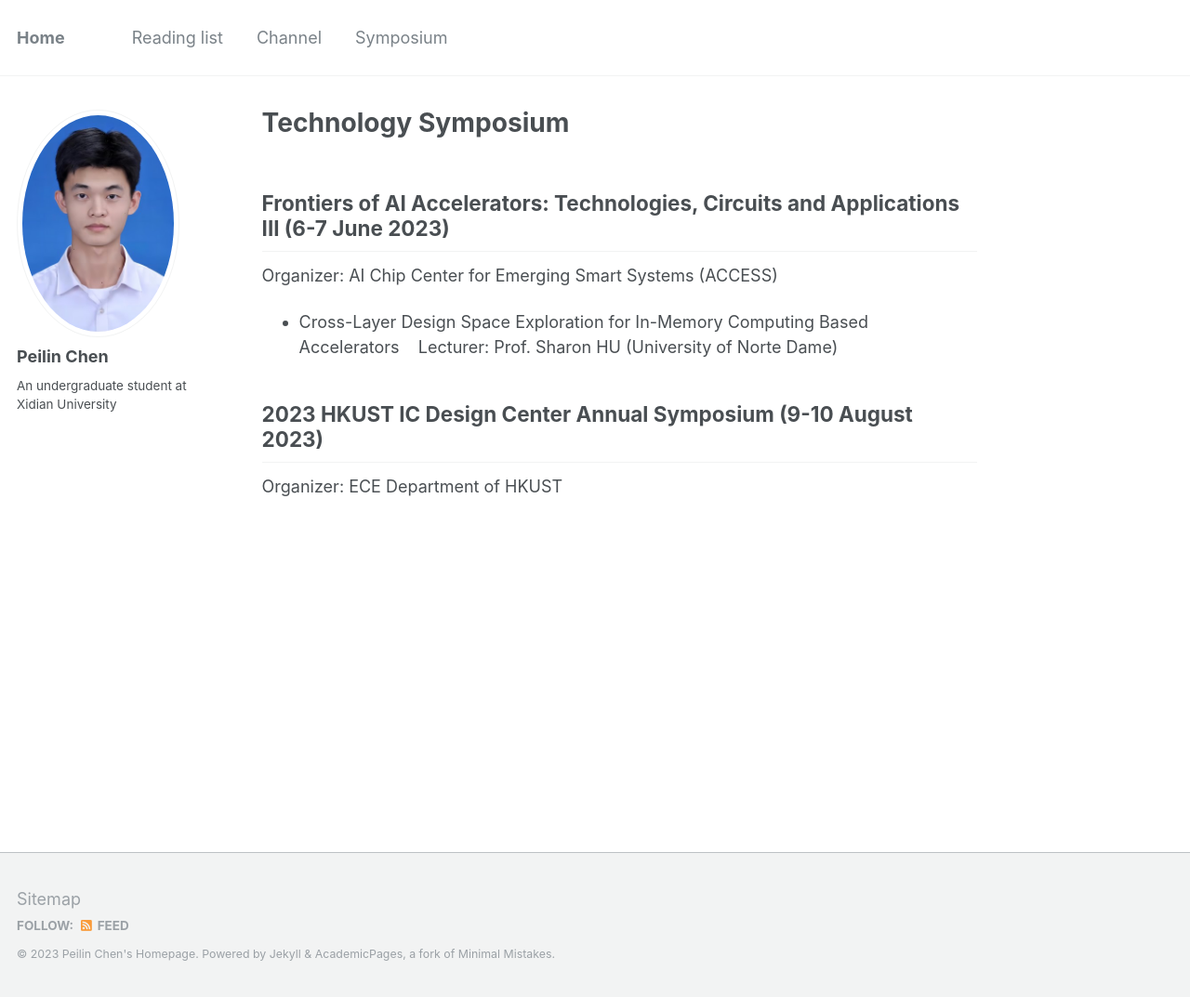
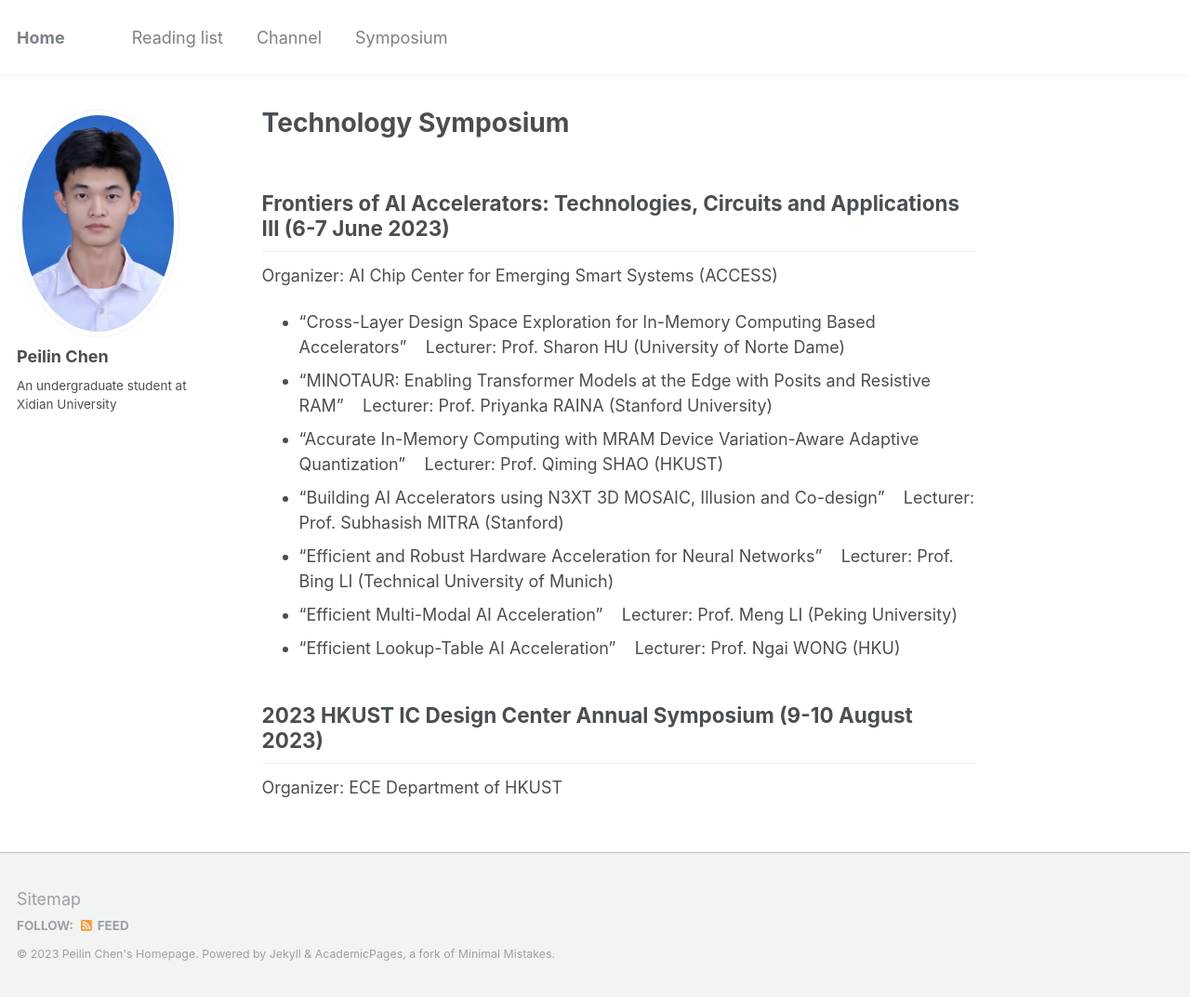
Before and after one commit to peilin-chen/peilin-chen.github.io, a Jekyll site: the page built from _pages/symposium.md, in a window 1280 px wide and 1073 px high. Shown: the whole window at 93% size. Built offline with Jekyll 4.4.1, drawn with Linux system fonts in a browser that asks for light colours.

Commit message:
Update symposium.md

```diff
--- a/_pages/symposium.md
+++ b/_pages/symposium.md
@@ -7,7 +7,13 @@ author_profile: true
 
 ## Frontiers of AI Accelerators: Technologies, Circuits and Applications III (6-7 June 2023)
 Organizer: AI Chip Center for Emerging Smart Systems (ACCESS)
-- Cross-Layer Design Space Exploration for In-Memory Computing Based Accelerators&nbsp;&nbsp;&nbsp;&nbsp;Lecturer: Prof. Sharon HU (University of Norte Dame)
+- "Cross-Layer Design Space Exploration for In-Memory Computing Based Accelerators"&nbsp;&nbsp;&nbsp;&nbsp;Lecturer: Prof. Sharon HU (University of Norte Dame)
+- "MINOTAUR: Enabling Transformer Models at the Edge with Posits and Resistive RAM"&nbsp;&nbsp;&nbsp;&nbsp;Lecturer: Prof. Priyanka RAINA (Stanford University)
+- "Accurate In-Memory Computing with MRAM Device Variation-Aware Adaptive Quantization"&nbsp;&nbsp;&nbsp;&nbsp;Lecturer: Prof. Qiming SHAO (HKUST)
+- "Building AI Accelerators using N3XT 3D MOSAIC, Illusion and Co-design"&nbsp;&nbsp;&nbsp;&nbsp;Lecturer: Prof. Subhasish MITRA (Stanford)
+- "Efficient and Robust Hardware Acceleration for Neural Networks"&nbsp;&nbsp;&nbsp;&nbsp;Lecturer: Prof. Bing LI (Technical University of Munich)
+- "Efficient Multi-Modal AI Acceleration"&nbsp;&nbsp;&nbsp;&nbsp;Lecturer: Prof. Meng LI (Peking University)
+- "Efficient Lookup-Table AI Acceleration"&nbsp;&nbsp;&nbsp;&nbsp;Lecturer: Prof. Ngai WONG (HKU)
 
 ## 2023 HKUST IC Design Center Annual Symposium (9-10 August 2023)
 Organizer: ECE Department of HKUST
```
